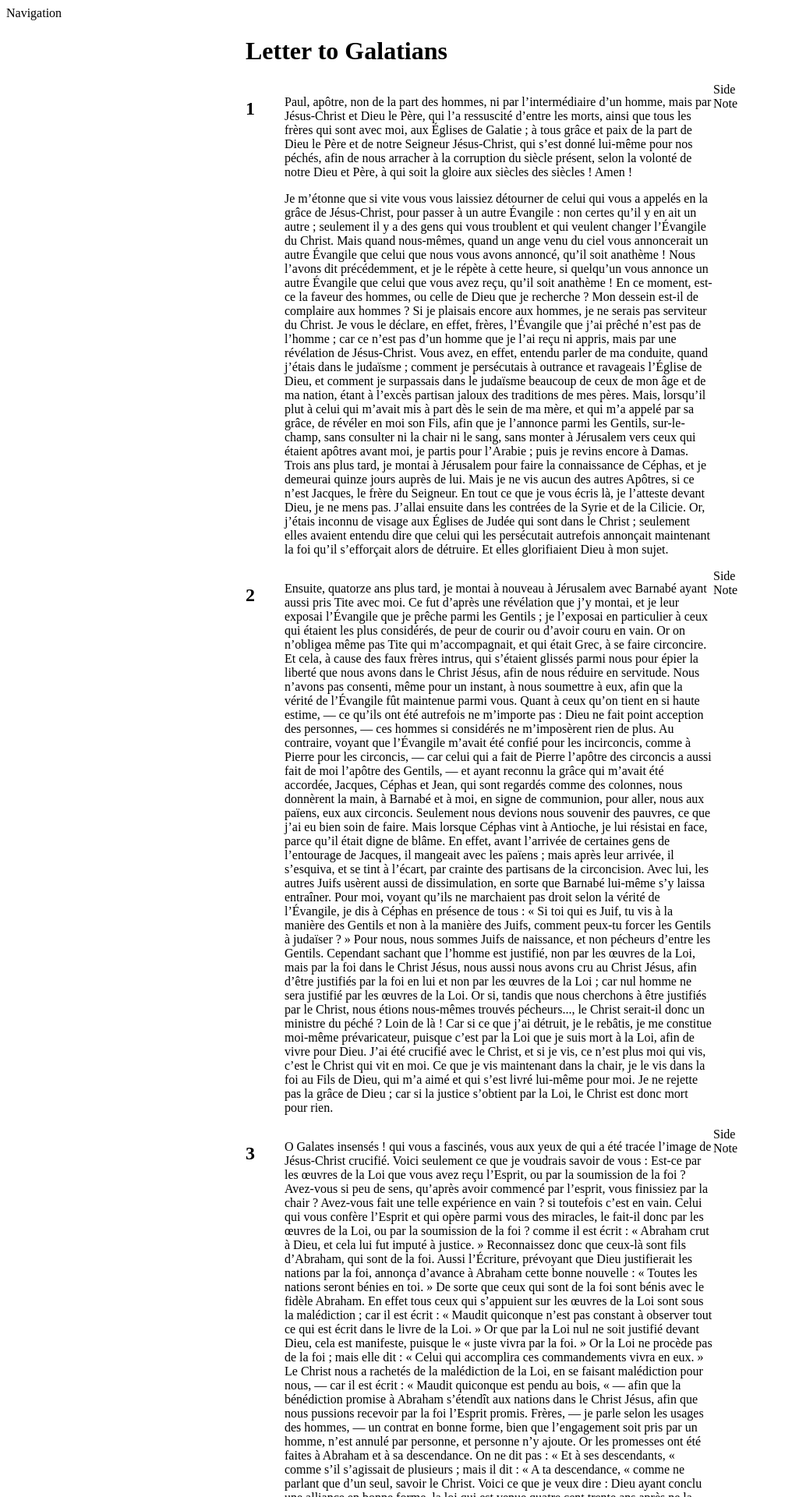
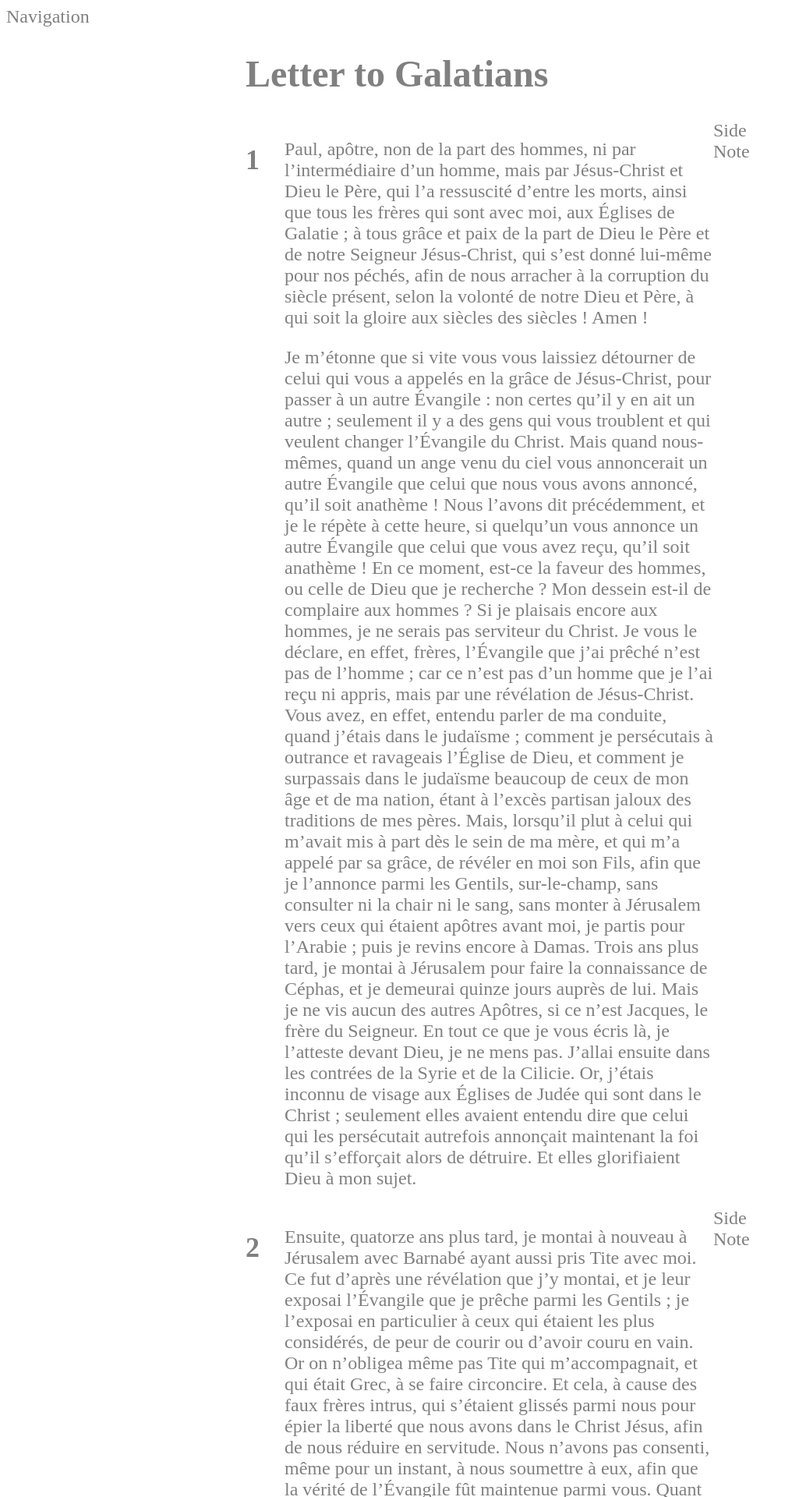
Before and after one commit to dreanod/dreanod.github.io, a Jekyll site: the page built from galatian2.html, in a window 1280 px wide. Shown: the top 1920 px of the page at 78% size, without its empty margins (0-1016 px from the left). Built offline with Jekyll 4.4.1, drawn with Linux system fonts in a browser that asks for light colours.

Commit message:
Update galatian2.html

```diff
--- a/galatian2.html
+++ b/galatian2.html
@@ -190,6 +190,11 @@ text:
 
     /* END: Help for design */
 
+    body {
+      	font-size: 24px;
+	color: grey;
+    }
+
     header {
 	margin: 0 auto;
 	width: 650px;
```
